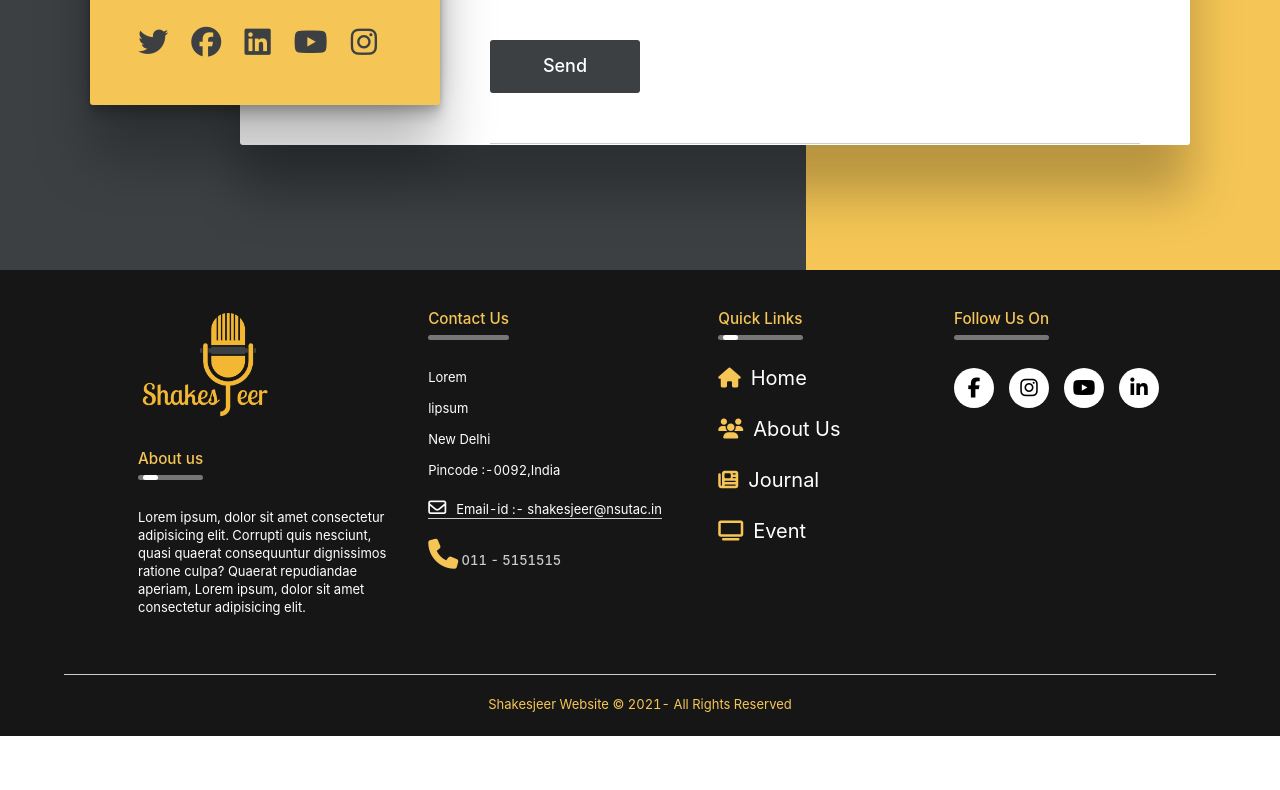
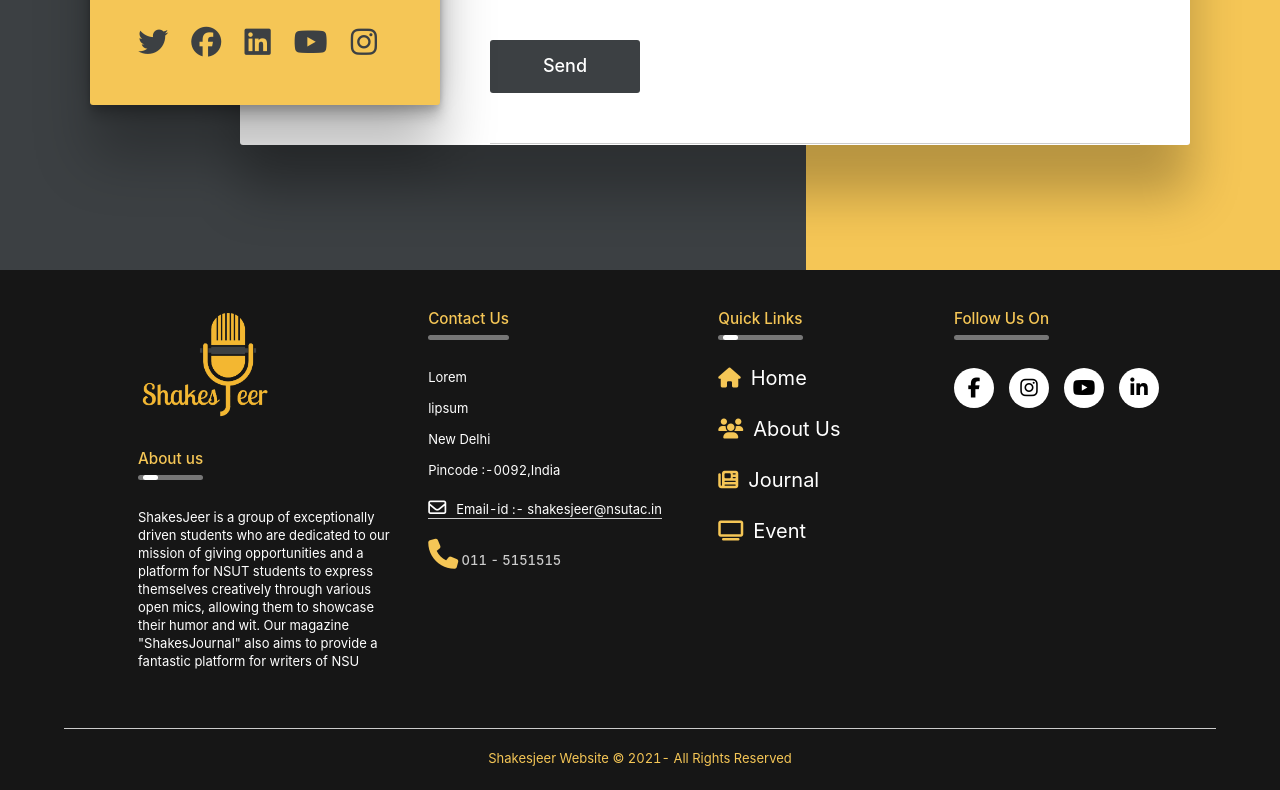
Before and after one commit to unnatmittal/shakesJeer-complied, a React (Create React App) app: page /contact-us in a window 1280 px wide. Shown: the part 530-1320 px from the top of the page. Before the commit the page ends 1266 px from the top, so only its background shows below. Built offline with nearby package versions, Linux system fonts and the light colour scheme; a web font is replaced by a local one.

Commit message:
Update Footer.js

```diff
--- a/src/components/Footer/Footer.js
+++ b/src/components/Footer/Footer.js
@@ -22,10 +22,7 @@ class Footer extends React.Component {
               </div>
             </h3>
             <p>
-              Lorem ipsum, dolor sit amet consectetur adipisicing elit. Corrupti
-              quis nesciunt, quasi quaerat consequuntur dignissimos ratione
-              culpa? Quaerat repudiandae aperiam, Lorem ipsum, dolor sit amet
-              consectetur adipisicing elit.
+              ShakesJeer is a group of exceptionally driven students who are dedicated to our mission of giving opportunities and a platform for NSUT students to express themselves creatively through various open mics, allowing them to showcase their humor and wit. Our magazine "ShakesJournal" also aims to provide a fantastic platform for writers of NSU
             </p>
           </div>
           <div className="col">
```
